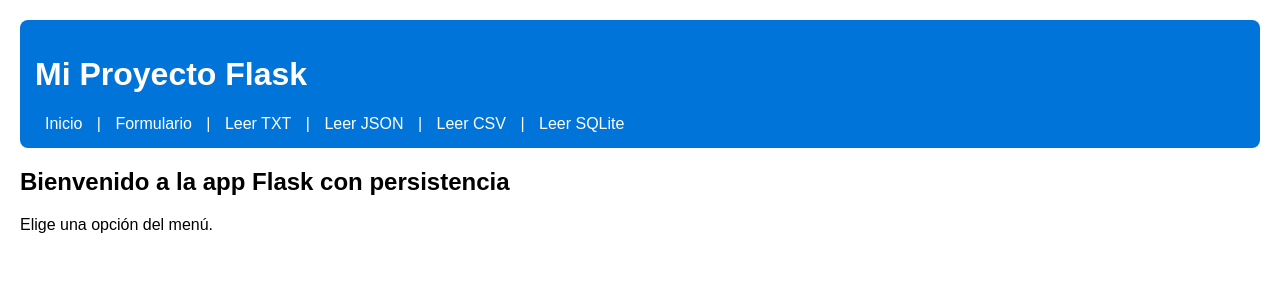
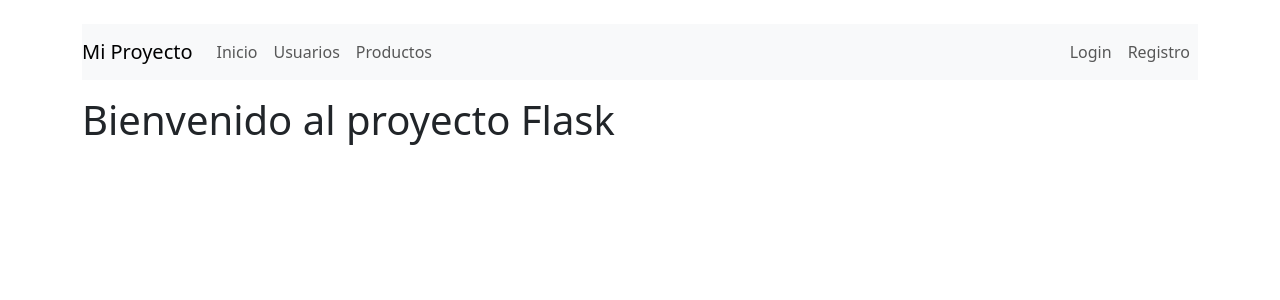
Before and after one commit to NestorAndy/mi_proyecto_flask, a Flask app: page / in a window 1280 px wide. Shown: the top 300 px of the page. Run offline with Flask 3, Linux system fonts and the light colour scheme.

Commit message:
semana16

```diff
--- a/app.py
+++ b/app.py
@@ -1,112 +1,204 @@
-from flask import Flask, render_template, request, redirect, url_for, jsonify
-import os
-import json
-import csv
-from sqlalchemy import create_engine, Column, Integer, String
-from sqlalchemy.orm import declarative_base, sessionmaker
+from flask import Flask, render_template, request, redirect, url_for, flash, jsonify
+from flask_sqlalchemy import SQLAlchemy
+from flask_login import LoginManager, login_user, login_required, logout_user
+import os, json, csv
 
+# --------------------- Configuración ---------------------
 app = Flask(__name__)
+app.config['SECRET_KEY'] = 'dev_secret_key'
 
-# ------------------------
-# CONFIGURACIÓN DE ARCHIVOS
-# ------------------------
-BASE_DIR = os.path.dirname(os.path.abspath(__file__))
-DATOS_DIR = os.path.join(BASE_DIR, "datos")
-DB_DIR = os.path.join(BASE_DIR, "database")
+basedir = os.path.abspath(os.path.dirname(__file__))
+db_path = os.path.join(basedir, 'database', 'app.db')
+os.makedirs(os.path.dirname(db_path), exist_ok=True)
 
-# ------------------------
-# CONFIGURACIÓN DE SQLITE
-# ------------------------
-engine = create_engine(f"sqlite:///{os.path.join(DB_DIR, 'usuarios.db')}", echo=True)
-Base = declarative_base()
+app.config['SQLALCHEMY_DATABASE_URI'] = 'mysql+pymysql://root:12345678@localhost/mi_proyecto'
+app.config['SQLALCHEMY_TRACK_MODIFICATIONS'] = False
 
-class Usuario(Base):
-    __tablename__ = "usuarios"
-    id = Column(Integer, primary_key=True, autoincrement=True)
-    nombre = Column(String)
-    email = Column(String)
+db = SQLAlchemy(app)
 
-Base.metadata.create_all(engine)
-Session = sessionmaker(bind=engine)
-session = Session()
+login_manager = LoginManager()
+login_manager.login_view = 'login'
+login_manager.init_app(app)
 
-# ------------------------
-# RUTAS PRINCIPALES
-# ------------------------
-@app.route("/")
+# --------------------- Modelos ---------------------
+class Usuario(db.Model):
+    id = db.Column(db.Integer, primary_key=True)
+    nombre = db.Column(db.String(100))
+    email = db.Column(db.String(120), unique=True)
+    password = db.Column(db.String(200))
+
+    def set_password(self, password):
+        self.password = password  # En producción usa hashing!
+
+    def check_password(self, password):
+        return self.password == password
+
+    # Para Flask-Login
+    def is_authenticated(self):
+        return True
+    def is_active(self):
+        return True
+    def is_anonymous(self):
+        return False
+    def get_id(self):
+        return str(self.id)
+
+class ProductoModel(db.Model):
+    id_producto = db.Column(db.Integer, primary_key=True)
+    nombre = db.Column(db.String(100))
+    precio = db.Column(db.Float)
+    stock = db.Column(db.Integer)
+
+# --------------------- Inventario en memoria ---------------------
+class Producto:
+    def __init__(self, id=None, nombre='', cantidad=0, precio=0.0):
+        self.id = id
+        self.nombre = nombre
+        self.cantidad = cantidad
+        self.precio = precio
+
+class Inventario:
+    def __init__(self):
+        self.productos = {}
+    def add_producto(self, p: Producto, save_db=True):
+        self.productos[p.id] = p
+    def update_producto(self, id, nombre, cantidad, precio):
+        if id in self.productos:
+            self.productos[id].nombre = nombre
+            self.productos[id].cantidad = cantidad
+            self.productos[id].precio = precio
+    def eliminar_producto(self, id):
+        if id in self.productos:
+            del self.productos[id]
+    def mostrar_todos(self):
+        return list(self.productos.values())
+
+inventario = Inventario()
+
+# --------------------- Inicializar DB y cargar inventario ---------------------
+with app.app_context():
+    db.create_all()
+    productos_db = ProductoModel.query.all()
+    for p in productos_db:
+        if p.id_producto not in inventario.productos:
+            prod = Producto(id=p.id_producto, nombre=p.nombre, cantidad=p.stock, precio=p.precio)
+            inventario.add_producto(prod, save_db=False)
+
+# --------------------- Login Manager ---------------------
+@login_manager.user_loader
+def load_user(user_id):
+    return Usuario.query.get(int(user_id))
+
+# --------------------- Rutas ---------------------
+@app.route('/')
 def index():
-    return render_template("index.html")
+    return render_template('index.html')
 
-@app.route("/formulario")
-def formulario():
-    return render_template("formulario.html")
+@app.route('/about')
+def about():
+    return render_template('about.html')
 
-@app.route("/guardar", methods=["POST"])
-def guardar():
-    nombre = request.form["nombre"]
-    email = request.form["email"]
+@app.route('/usuario/<nombre>')
+def usuario(nombre):
+    return f'Bienvenido, {nombre}!'
 
-    # Guardar en TXT
-    with open(os.path.join(DATOS_DIR, "datos.txt"), "a", encoding="utf-8") as f:
-        f.write(f"{nombre}, {email}\n")
+# Rutas CRUD Productos
+@app.route('/productos')
+def listar_productos():
+    productos = inventario.mostrar_todos()
+    return render_template('productos.html', productos=productos)
 
-    # Guardar en JSON
-    datos_json = {"nombre": nombre, "email": email}
-    with open(os.path.join(DATOS_DIR, "datos.json"), "a", encoding="utf-8") as f:
-        f.write(json.dumps(datos_json) + "\n")
+@app.route('/producto/nuevo', methods=['GET','POST'])
+@login_required
+def crear_producto():
+    if request.method == 'POST':
+        nombre = request.form['nombre']
+        cantidad = int(request.form['cantidad'])
+        precio = float(request.form['precio'])
+        # Guardar en DB
+        p_model = ProductoModel(nombre=nombre, precio=precio, stock=cantidad)
+        db.session.add(p_model)
+        db.session.commit()
+        # Guardar en inventario en memoria
+        prod = Producto(id=p_model.id_producto, nombre=nombre, cantidad=cantidad, precio=precio)
+        inventario.add_producto(prod, save_db=False)
+        flash('Producto creado')
+        return redirect(url_for('listar_productos'))
+    return render_template('formulario.html', accion='Crear')
 
-    # Guardar en CSV
-    with open(os.path.join(DATOS_DIR, "datos.csv"), "a", newline="", encoding="utf-8") as f:
-        writer = csv.writer(f)
-        writer.writerow([nombre, email])
+@app.route('/producto/editar/<int:id>', methods=['GET','POST'])
+@login_required
+def editar_producto(id):
+    producto = inventario.productos.get(id)
+    if request.method == 'POST':
+        nombre = request.form['nombre']
+        cantidad = int(request.form['cantidad'])
+        precio = float(request.form['precio'])
+        inventario.update_producto(id, nombre, cantidad, precio)
+        p_db = ProductoModel.query.get(id)
+        if p_db:
+            p_db.nombre = nombre
+            p_db.stock = cantidad
+            p_db.precio = precio
+            db.session.commit()
+        flash('Producto actualizado')
+        return redirect(url_for('listar_productos'))
+    return render_template('formulario.html', accion='Editar', producto=producto)
 
-    # Guardar en SQLite
-    nuevo_usuario = Usuario(nombre=nombre, email=email)
-    session.add(nuevo_usuario)
-    session.commit()
+@app.route('/producto/eliminar/<int:id>', methods=['POST'])
+@login_required
+def eliminar_producto(id):
+    inventario.eliminar_producto(id)
+    p_db = ProductoModel.query.get(id)
+    if p_db:
+        db.session.delete(p_db)
+        db.session.commit()
+    flash('Producto eliminado')
+    return redirect(url_for('listar_productos'))
 
-    return redirect(url_for("resultado", nombre=nombre, email=email))
+# --------------------- Autenticación ---------------------
+@app.route('/register', methods=['GET','POST'])
+def register():
+    if request.method == 'POST':
+        nombre = request.form['nombre']
+        email = request.form['email']
+        password = request.form['password']
+        if Usuario.query.filter_by(email=email).first():
+            flash('Email ya registrado')
+            return redirect(url_for('register'))
+        user = Usuario(nombre=nombre, email=email)
+        user.set_password(password)
+        db.session.add(user)
+        db.session.commit()
+        flash('Usuario registrado')
+        return redirect(url_for('login'))
+    return render_template('register.html')
 
-@app.route("/resultado")
-def resultado():
-    nombre = request.args.get("nombre")
-    email = request.args.get("email")
-    return render_template("resultado.html", nombre=nombre, email=email)
+@app.route('/login', methods=['GET','POST'])
+def login():
+    if request.method == 'POST':
+        email = request.form['email']
+        password = request.form['password']
+        usr = Usuario.query.filter_by(email=email).first()
+        if usr and usr.check_password(password):
+            login_user(usr)
+            flash('Sesión iniciada')
+            return redirect(url_for('index'))
+        flash('Credenciales inválidas')
+    return render_template('login.html')
 
-# ------------------------
-# RUTAS PARA LEER DATOS
-# ------------------------
-@app.route("/leer/txt")
-def leer_txt():
-    with open(os.path.join(DATOS_DIR, "datos.txt"), "r", encoding="utf-8") as f:
-        lineas = f.readlines()
-    return "<br>".join(lineas)
+@app.route('/logout')
+@login_required
+def logout():
+    logout_user()
+    flash('Sesión cerrada')
+    return redirect(url_for('index'))
 
-@app.route("/leer/json")
-def leer_json():
-    datos = []
-    with open(os.path.join(DATOS_DIR, "datos.json"), "r", encoding="utf-8") as f:
-        for linea in f:
-            datos.append(json.loads(linea))
-    return jsonify(datos)
+@app.route('/usuarios')
+@login_required
+def listar_usuarios():
+    usuarios = Usuario.query.all()
+    return render_template('usuarios.html', usuarios=usuarios)
 
-@app.route("/leer/csv")
-def leer_csv():
-    datos = []
-    with open(os.path.join(DATOS_DIR, "datos.csv"), "r", encoding="utf-8") as f:
-        reader = csv.reader(f)
-        for row in reader:
-            datos.append(row)
-    return jsonify(datos)
-
-@app.route("/leer/sqlite")
-def leer_sqlite():
-    usuarios = session.query(Usuario).all()
-    datos = [{"id": u.id, "nombre": u.nombre, "email": u.email} for u in usuarios]
-    return jsonify(datos)
-
-# ------------------------
-# MAIN
-# ------------------------
-if __name__ == "__main__":
+if __name__ == '__main__':
     app.run(debug=True)
--- a/static/styles.css
+++ b/static/styles.css
@@ -1,18 +1,2 @@
-body {
-    font-family: Arial, sans-serif;
-    margin: 20px;
-}
-header {
-    background: #0074D9;
-    color: white;
-    padding: 15px;
-    border-radius: 8px;
-}
-nav a {
-    color: white;
-    margin: 0 10px;
-    text-decoration: none;
-}
-nav a:hover {
-    text-decoration: underline;
-}
+body { font-family: Arial, sans-serif; }
+textarea { width: 100%; height: 80px; }
--- a/templates/base.html
+++ b/templates/base.html
@@ -1,24 +1,41 @@
-<!DOCTYPE html>
+<!doctype html>
 <html lang="es">
 <head>
-    <meta charset="UTF-8">
-    <title>{% block title %}Mi Proyecto Flask{% endblock %}</title>
-    <link rel="stylesheet" href="{{ url_for('static', filename='styles.css') }}">
+  <meta charset="utf-8">
+  <title>{% block title %}Mi Proyecto Flask{% endblock %}</title>
+  <link rel="stylesheet" href="{{ url_for('static', filename='styles.css') }}">
+  <link href="https://cdn.jsdelivr.net/npm/bootstrap@5.3.0/dist/css/bootstrap.min.css" rel="stylesheet">
 </head>
-<body>
-    <header>
-        <h1>Mi Proyecto Flask</h1>
-        <nav>
-            <a href="{{ url_for('index') }}">Inicio</a> |
-            <a href="{{ url_for('formulario') }}">Formulario</a> |
-            <a href="{{ url_for('leer_txt') }}">Leer TXT</a> |
-            <a href="{{ url_for('leer_json') }}">Leer JSON</a> |
-            <a href="{{ url_for('leer_csv') }}">Leer CSV</a> |
-            <a href="{{ url_for('leer_sqlite') }}">Leer SQLite</a>
-        </nav>
-    </header>
-    <main>
-        {% block content %}{% endblock %}
-    </main>
+<body class="container py-4">
+  <nav class="navbar navbar-expand-lg navbar-light bg-light mb-3">
+    <a class="navbar-brand" href="{{ url_for('index') }}">Mi Proyecto</a>
+    <div class="collapse navbar-collapse">
+      <ul class="navbar-nav me-auto">
+        <li class="nav-item"><a class="nav-link" href="{{ url_for('index') }}">Inicio</a></li>
+        <li class="nav-item"><a class="nav-link" href="{{ url_for('listar_usuarios') }}">Usuarios</a></li>
+        <li class="nav-item"><a class="nav-link" href="{{ url_for('listar_productos') }}">Productos</a></li>
+
+      </ul>
+      <ul class="navbar-nav">
+        {% if current_user.is_authenticated %}
+          <li class="nav-item"><span class="nav-link">Hola, {{ current_user.nombre }}</span></li>
+          <li class="nav-item"><a class="nav-link" href="{{ url_for('logout') }}">Salir</a></li>
+        {% else %}
+          <li class="nav-item"><a class="nav-link" href="{{ url_for('login') }}">Login</a></li>
+          <li class="nav-item"><a class="nav-link" href="{{ url_for('register') }}">Registro</a></li>
+        {% endif %}
+      </ul>
+    </div>
+  </nav>
+
+  {% with messages = get_flashed_messages() %}
+    {% if messages %}
+      <div class="alert alert-info">
+        {% for m in messages %} <div>{{ m }}</div> {% endfor %}
+      </div>
+    {% endif %}
+  {% endwith %}
+
+  {% block content %}{% endblock %}
 </body>
 </html>
--- a/templates/index.html
+++ b/templates/index.html
@@ -1,6 +1,6 @@
-{% extends "base.html" %}
-{% block title %}Inicio{% endblock %}
+{% extends 'base.html' %}
+{% block title %}Inicio - Mi Proyecto{% endblock %}
 {% block content %}
-<h2>Bienvenido a la app Flask con persistencia</h2>
-<p>Elige una opción del menú.</p>
+  <h1>Bienvenido al proyecto Flask</h1>
+  <p></p>
 {% endblock %}
--- /dev/null
+++ b/templates/resultado.html
@@ -0,0 +1,6 @@
+{% extends 'base.html' %}
+{% block content %}
+  <h3>{{ titulo }}</h3>
+  <pre>{{ contenido }}</pre>
+  <a class="btn btn-secondary" href="{{ url_for('index') }}">Volver</a>
+{% endblock %}
```
Also changed, not shown: conexion/conexion.py (added, +11 -0 lines), inventory.py (added, +92 -0 lines), models.py (added, +33 -0 lines), templates/esultado.html (deleted, +0 -8 lines), templates/formulario.html (+18 -10 lines), templates/login.html (added, +9 -0 lines), templates/productos.html (added, +24 -0 lines), templates/register.html (added, +10 -0 lines), templates/usuarios.html (added, +19 -0 lines), 1 other file.
